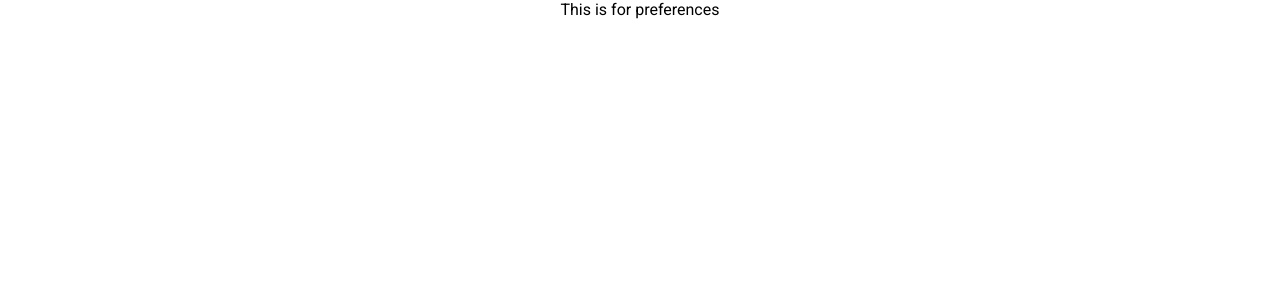
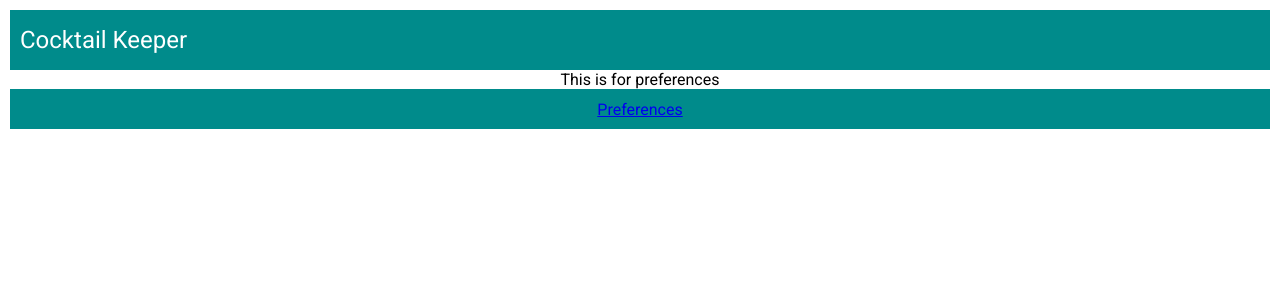
Before and after one commit to thisiscmt/CocktailKeeper, a React app: page /preferences in a window 1280 px wide. Shown: the top 300 px of the page. Built offline with nearby package versions, Linux system fonts and the light colour scheme.

Commit message:
Additional build out of the app

```diff
--- a/src/App.css
+++ b/src/App.css
@@ -4,23 +4,22 @@
     padding: 0;
 }
 
-.app {
-    text-align: center;
-}
-
 .header {
     /*border: 1px solid green;*/
     align-items: center;
+    background-color: darkcyan;
+    color: white;
     display: flex;
     height: 60px;
     justify-content: space-between;
-    margin-left: 15px;
-    margin-right: 15px;
+    /*margin-left: 15px;*/
+    /*margin-right: 15px;*/
 }
 
 .header-title {
     /*border: 1px solid red;*/
     font-size: 24px;
+    margin-left: 10px;
     text-align: left;
 }
 
@@ -31,18 +30,20 @@
 
 .main-content {
     /*border: 1px solid red;*/
-    margin-left: 15px;
-    margin-right: 15px;
+    margin: 10px;
     min-height: calc(100vh - 100px);
     /*overflow: hidden;*/
+    text-align: center;
 }
 
 .footer {
     /*border: 1px solid blue;*/
     align-items: center;
+    color: white;
+    background-color: darkcyan;
     display: flex;
     height: 40px;
     justify-content: center;
-    margin-left: 15px;
-    margin-right: 15px;
+    /*margin-left: 15px;*/
+    /*margin-right: 15px;*/
 }
--- a/src/App.js
+++ b/src/App.js
@@ -7,10 +7,12 @@ import Home from "./pages/Home/Home";
 import ViewRecipe from "./pages/ViewRecipe/ViewRecipe";
 import EditRecipe from "./pages/EditRecipe/EditRecipe";
 import Preferences from "./pages/Preferences/Preferences";
+import Header from "./components/Header/Header";
+import Footer from "./components/Footer/Footer";
 
 function App() {
     return (
-        <div className="app main-content">
+        <div className="main-content">
             <Helmet>
                 <meta charSet="utf-8" />
                 <title>Cocktail Keeper</title>
@@ -18,6 +20,8 @@ function App() {
             </Helmet>
 
             <BrowserRouter>
+                <Header/>
+
                 <Switch>
                     <Route exact path="/">
                         <Home />
@@ -32,6 +36,8 @@ function App() {
                         <Preferences />
                     </Route>
                 </Switch>
+
+                <Footer/>
             </BrowserRouter>
         </div>
     );
--- a/src/components/Footer/Footer.js
+++ b/src/components/Footer/Footer.js
@@ -2,9 +2,9 @@ import React from 'react';
 import { Link } from "react-router-dom";
 
 class Footer extends React.Component {
-    constructor(props) {
-        super(props);
-    }
+    // constructor(props) {
+    //     super(props);
+    // }
 
     render() {
         return (
--- a/src/components/Header/Header.js
+++ b/src/components/Header/Header.js
@@ -3,9 +3,9 @@ import {Link} from "react-router-dom";
 import AddBoxOutlinedIcon from "@material-ui/core/SvgIcon/SvgIcon";
 
 class Header extends React.Component {
-    constructor(props) {
-        super(props);
-    }
+    // constructor(props) {
+    //     super(props);
+    // }
 
     render() {
         return (
@@ -14,7 +14,7 @@ class Header extends React.Component {
 
                 <div className={'header-controls'}>
                     <Link to={'/recipe'}>
-                        <AddBoxOutlinedIcon htmlColor={'DarkBlue'} />
+                        <AddBoxOutlinedIcon htmlColor={'White'} />
                     </Link>
                 </div>
             </header>
--- a/src/pages/EditRecipe/EditRecipe.js
+++ b/src/pages/EditRecipe/EditRecipe.js
@@ -1,9 +1,9 @@
 import React from 'react';
 
 class EditRecipe extends React.Component {
-    constructor(props) {
-        super(props);
-    }
+    // constructor(props) {
+    //     super(props);
+    // }
 
     render() {
         return (
--- a/src/pages/Home/Home.js
+++ b/src/pages/Home/Home.js
@@ -4,18 +4,14 @@ import Header from "../../components/Header/Header";
 import Footer from "../../components/Footer/Footer";
 
 class Home extends React.Component {
-    constructor(props) {
-        super(props);
-    }
+    // constructor(props) {
+    //     super(props);
+    // }
 
     render() {
         return (
             <section>
-                <Header/>
-
                 <div>This is the home page</div>
-
-                <Footer/>
             </section>
         )
     }
--- a/src/pages/Preferences/Preferences.js
+++ b/src/pages/Preferences/Preferences.js
@@ -1,9 +1,9 @@
 import React from 'react';
 
 class Preferences extends React.Component {
-    constructor(props) {
-        super(props);
-    }
+    // constructor(props) {
+    //     super(props);
+    // }
 
     render() {
         return (
--- a/src/pages/ViewRecipe/ViewRecipe.js
+++ b/src/pages/ViewRecipe/ViewRecipe.js
@@ -1,9 +1,9 @@
 import React from 'react';
 
 class ViewRecipe extends React.Component {
-    constructor(props) {
-        super(props);
-    }
+    // constructor(props) {
+    //     super(props);
+    // }
 
     render() {
         return (
```
